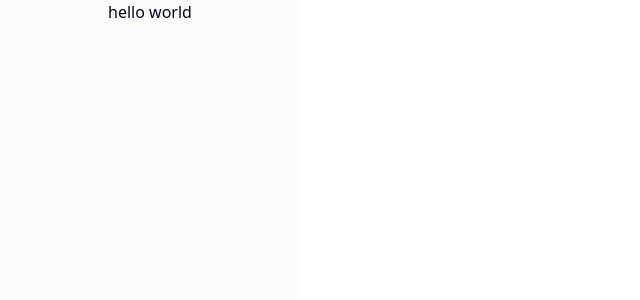
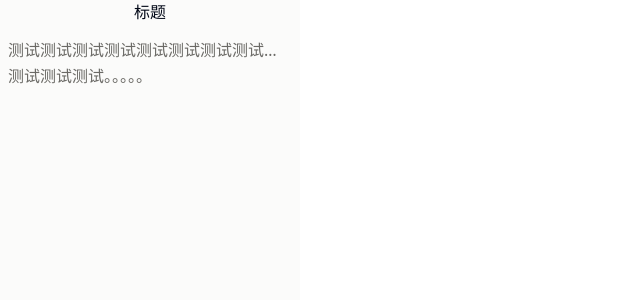
Before and after one commit to xiaoFeng5210/aurora-note-web, a React (Vite) app: page / in a window 1280 px wide. Shown: the top 300 px of the page, without its empty margins (0-640 px from the left). Built offline with nearby package versions, Linux system fonts and the light colour scheme.

Commit message:
fix: 左侧文字显示

```diff
--- a/package.json
+++ b/package.json
@@ -21,6 +21,7 @@
     "react-dom": "^18.2.0",
     "react-router-dom": "^6.22.0",
     "sort-by": "^1.2.0",
+    "styled-components": "^6.1.8",
     "tailwind-merge": "^2.2.1",
     "tailwindcss-animate": "^1.0.7"
   },
--- a/src/components/slide-bar/index.tsx
+++ b/src/components/slide-bar/index.tsx
@@ -1,8 +1,13 @@
-import type { FC } from 'react'
+import { useEffect, type FC } from 'react'
+import { SlideBarItem } from './styled'
 const SlideBar: FC = () => {
   return (
-    <div className='tw-w-[300px] tw-h-screen tw-bg-[#FBFBFA]'>
-      <h1>hello world</h1>
+    <div className='tw-w-[300px] tw-h-full tw-bg-[#FBFBFA] tw-px-2'>
+      <header className='tw-h-[37px]'>标题</header>
+      <ul className='tw-w-full tw-h-full tw-text-[1rem] tw-text-[#6B6A66] tw-text-left'>
+        <SlideBarItem className='tw-h-[27px] tw-leading-[27px]'>测试测试测试测试测试测试测试测试测试测试测试测试</SlideBarItem>
+        <SlideBarItem className='tw-h-[27px]'>测试测试测试。。。。。</SlideBarItem>
+      </ul>
     </div>
   )
 }
--- /dev/null
+++ b/src/components/slide-bar/styled.tsx
@@ -0,0 +1,9 @@
+import Styled from 'styled-components';
+
+export const SlideBarItem = Styled.li`
+overflow: hidden; white-space: nowrap; text-overflow: ellipsis;
+&:hover {
+  background-color: #EDEDEB;
+  cursor: pointer;
+}
+`
--- a/src/pages/Home.tsx
+++ b/src/pages/Home.tsx
@@ -2,7 +2,7 @@ import type { FC } from 'react'
 import SlideBar from '@/components/slide-bar'
 const Home: FC = () => {
   return (
-    <div className='tw-w-screen tw-h-screen'>
+    <div className='tw-w-screen tw-h-dvh tw-overflow-hidden'>
       <SlideBar />
     </div>
   )
```
Also changed, not shown: 1 other file (tests, documents, lock files or other folders).
